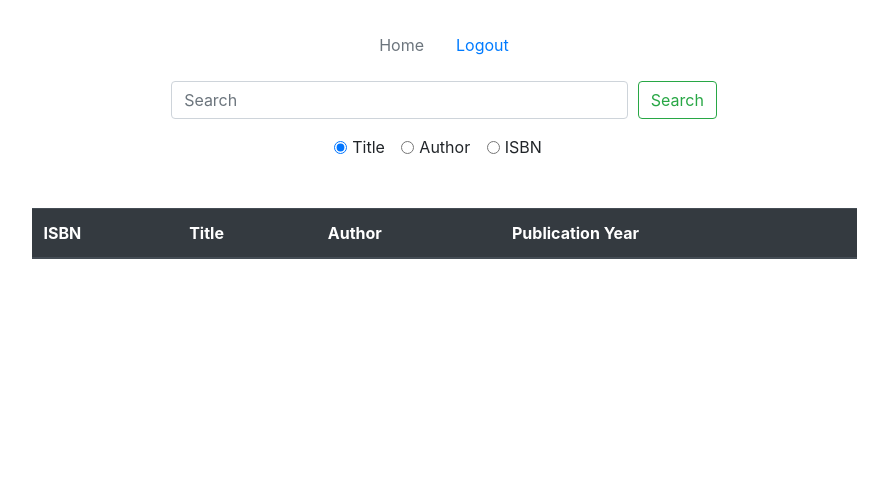
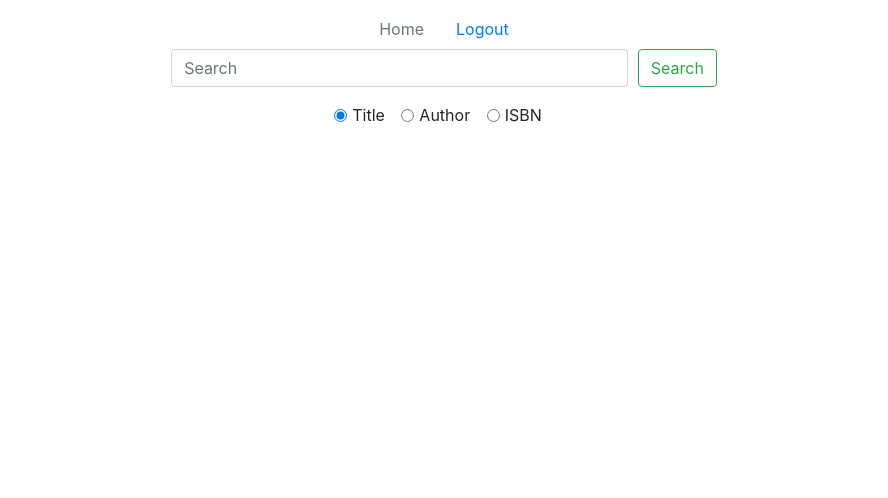
Before and after one commit to itsjeevan/book-bash, a Flask app: template templates/search.html in a window 1280 px wide. Shown: the part 247-745 px from the top of the page, without its empty margins (196-1084 px from the left). Run offline with Flask 2, Linux system fonts and the light colour scheme; the template is opened without the code that fills it, so the values that code supplies are empty; some libraries are stand-ins or nearby versions.

Commit message:
Search results handles different states

```diff
--- a/application.py
+++ b/application.py
@@ -104,31 +104,32 @@ def search():
     # User session exists
     if session.get("user_username") is not None:
 
-        results = request.args.get("results")
+        query = request.args.get("query")
 
-        if results is None:
-            books = "Start searching!"
+        # Return nothing if query empty
+        if query is None or query == "":
+            return render_template("search.html")
 
-        elif not results:
-            books = "No results found"
-
+        # Query table
+        if request.args.get("category") == "title":
+            books = db.execute("""
+                SELECT * FROM books WHERE title ILIKE '%' || :title || '%'""",
+                {"title": query})
+        elif request.args.get("category") == "author":
+            books = db.execute("""
+                SELECT * FROM books WHERE author ILIKE '%' || :author || '%'""",
+                {"author": query})
         elif request.args.get("category") == "isbn":
             books = db.execute("""
                 SELECT * FROM books WHERE isbn ILIKE '%' || :isbn || '%'""",
-                {"isbn": results}).fetchall()
+                {"isbn": query})
 
-        elif request.args.get("category") == "author":
-            books = db.execute("""
-                SELECT * FROM books WHERE author ILIKE '%' || :author || '%'""",
-                {"author": results}).fetchall()
+        # If results found, set flag
+        results = False
+        if books.rowcount != 0:
+            results = True
 
-
-        elif request.args.get("category") == "title":
-            books = db.execute("""
-                SELECT * FROM books WHERE title ILIKE '%' || :title || '%'""",
-                {"title": results}).fetchall()
-
-        return render_template("search.html", books = books)
+        return render_template("search.html", query = query, results = results, books = books)
 
     # Redirect if no user session exists
     else:
--- a/templates/layout.html
+++ b/templates/layout.html
@@ -11,6 +11,16 @@
 
     <body>
         <div class="container">
+            <div class="row justify-content-center">
+
+                <div class="col-auto text-center">
+
+                    <img src="/static/images/book.png" alt="Open book logo." width="200" height="200">
+                    <h1>Book Bash</h1>
+
+                </div>
+
+            </div>
             {% block body %}
             {% endblock %}
         </div>
--- a/templates/search.html
+++ b/templates/search.html
@@ -2,26 +2,16 @@
 
 {% block body %}
 
-
-<div class="row justify-content-center mb-3">
-
-    <div class="col-auto text-center">
-        <img src="/static/images/book.png" width="200" height="200">
-        <h1>Book Bash</h1>
-    </div>
-
-</div>
-
-<nav class="nav justify-content-center mb-3">
+<nav class="nav justify-content-center">
     <a class="nav-link disabled" href="{{ url_for('search') }}">Home</a>
     <a class="nav-link" href="{{ url_for('logout') }}">Logout</a>
 </nav>
 
-<form action="{{ url_for('search') }}" method="get" class="mb-5">
+<form action="{{ url_for('search') }}" method="get">
 
     <div class="form-row form-group justify-content-center">
         <div class="col-5">
-            <input class="form-control" name="results" type="search" placeholder="Search" aria-label="Search">
+            <input class="form-control" name="query" type="search" placeholder="Search" {% if query %}value="{{ query }}" {% endif %}aria-label="Search">
         </div>
         <div class="col-auto">
             <button class="btn btn-outline-success" type="submit">Search</button>
@@ -47,12 +37,12 @@
 
 </form>
 
+{% if query %}
 <div class="row justify-content-center">
 
     <div class="col-9">
 
-        {% if books is not string %}
-
+        {% if results %}
             <table class="table table-hover">
                 <thead class="thead-dark">
                     <tr>
@@ -63,7 +53,6 @@
                     </tr>
                 </thead>
                 <tbody>
-
                 {% for book in books %}
                     <tr>
                         <td><a href="{{ url_for('book', isbn=book.isbn) }}">{{ book.isbn }}</a></td>
@@ -72,11 +61,14 @@
                         <td>{{ book.year }}</td>
                     </tr>
                 {% endfor %}
-
                 </tbody>
             </table>
+        {% else %}
+            <p class="text-center">No results found</p>
         {% endif %}
+
     </div>
 
 </div>
+{% endif %}
 {% endblock %} -->
```
Also changed, not shown: templates/book.html (+0 -10 lines), templates/login.html (+1 -12 lines). Lines whose indentation alone changed are shown as unchanged.
